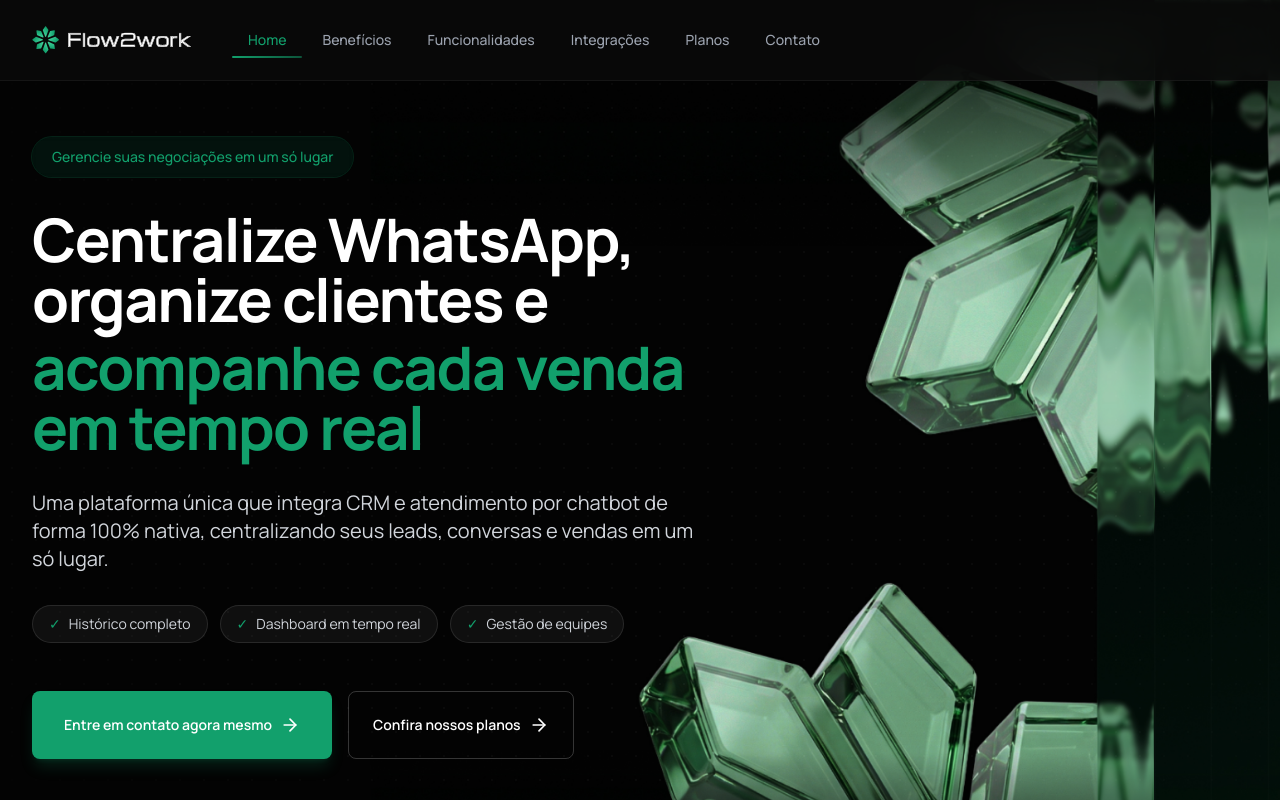
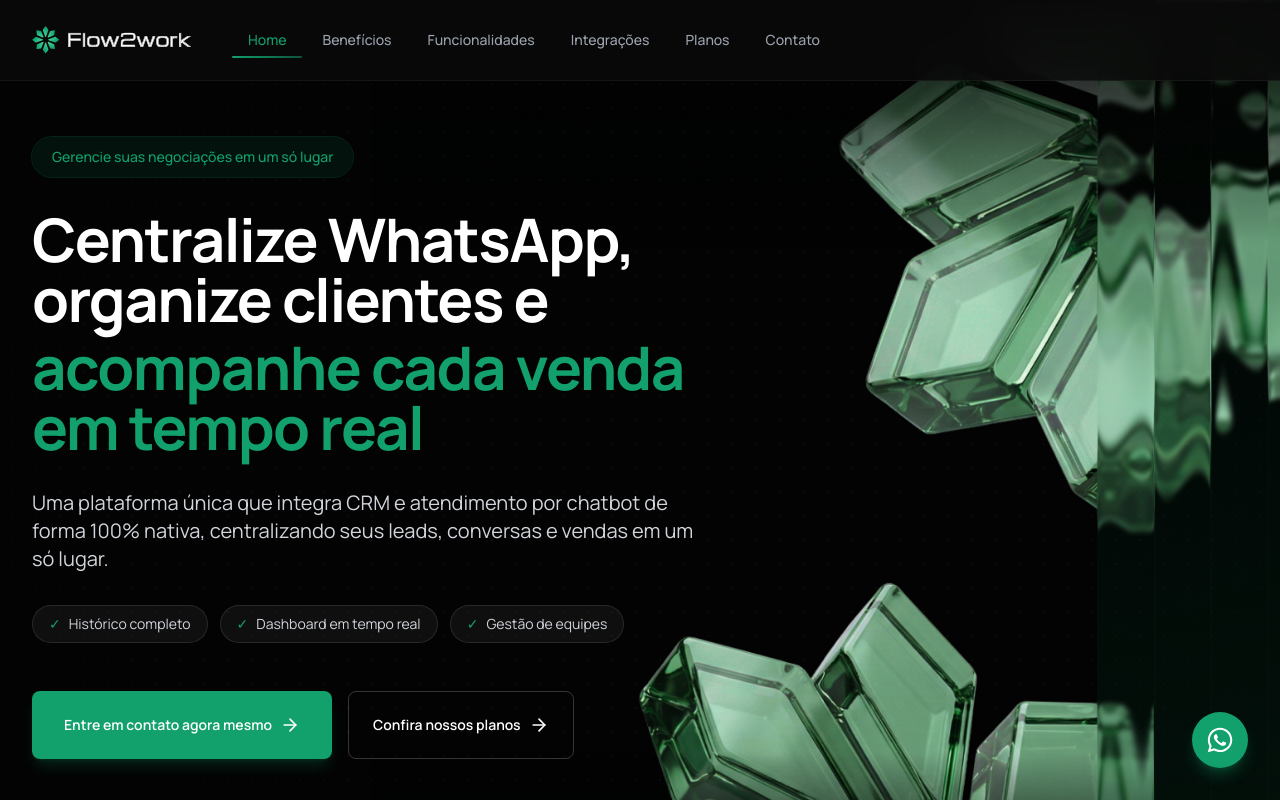
Before and after one commit to DehTarifa/flow2work, a React (Vite) app: page / in a window 1280 px wide. Shown: the top 800 px of the page. Built offline with nearby package versions, Linux system fonts and the light colour scheme.

Commit message:
Add WhatsAppButton component to App for improved user engagement.

```diff
--- a/src/App.jsx
+++ b/src/App.jsx
@@ -10,6 +10,7 @@ import { InterfacePreview } from './components/InterfacePreview';
 import { Integrations } from './components/Integrations';
 import { Pricing } from './components/Pricing';
 import { Footer } from './components/Footer';
+import { WhatsAppButton } from './components/WhatsAppButton';
 
 function App() {
   return (
@@ -26,6 +27,7 @@ function App() {
         <Pricing />
       </main>
       <Footer />
+      <WhatsAppButton />
     </div>
   );
 }
--- /dev/null
+++ b/src/components/WhatsAppButton.jsx
@@ -0,0 +1,26 @@
+import { motion } from 'framer-motion';
+import { FaWhatsapp } from 'react-icons/fa';
+
+const PHONE = '551155200485';
+const MESSAGE = 'Olá! Vim pelo site da Flow2work e gostaria de saber mais sobre a plataforma.';
+const HREF = `https://api.whatsapp.com/send?phone=${PHONE}&text=${encodeURIComponent(MESSAGE)}`;
+
+export function WhatsAppButton() {
+    return (
+        <motion.a
+            href={HREF}
+            target="_blank"
+            rel="noopener noreferrer"
+            aria-label="Falar no WhatsApp"
+            initial={{ opacity: 0, scale: 0.8 }}
+            animate={{ opacity: 1, scale: 1 }}
+            transition={{ delay: 0.6, duration: 0.4 }}
+            whileHover={{ scale: 1.08 }}
+            whileTap={{ scale: 0.95 }}
+            className="fixed bottom-6 right-6 md:bottom-8 md:right-8 z-50 inline-flex items-center justify-center w-14 h-14 rounded-full bg-primary text-white shadow-lg shadow-primary/30 hover:bg-primary/90 transition-colors"
+        >
+            <span className="absolute inset-0 rounded-full bg-primary/40 animate-ping" aria-hidden="true" />
+            <FaWhatsapp className="relative w-7 h-7" />
+        </motion.a>
+    );
+}
```
